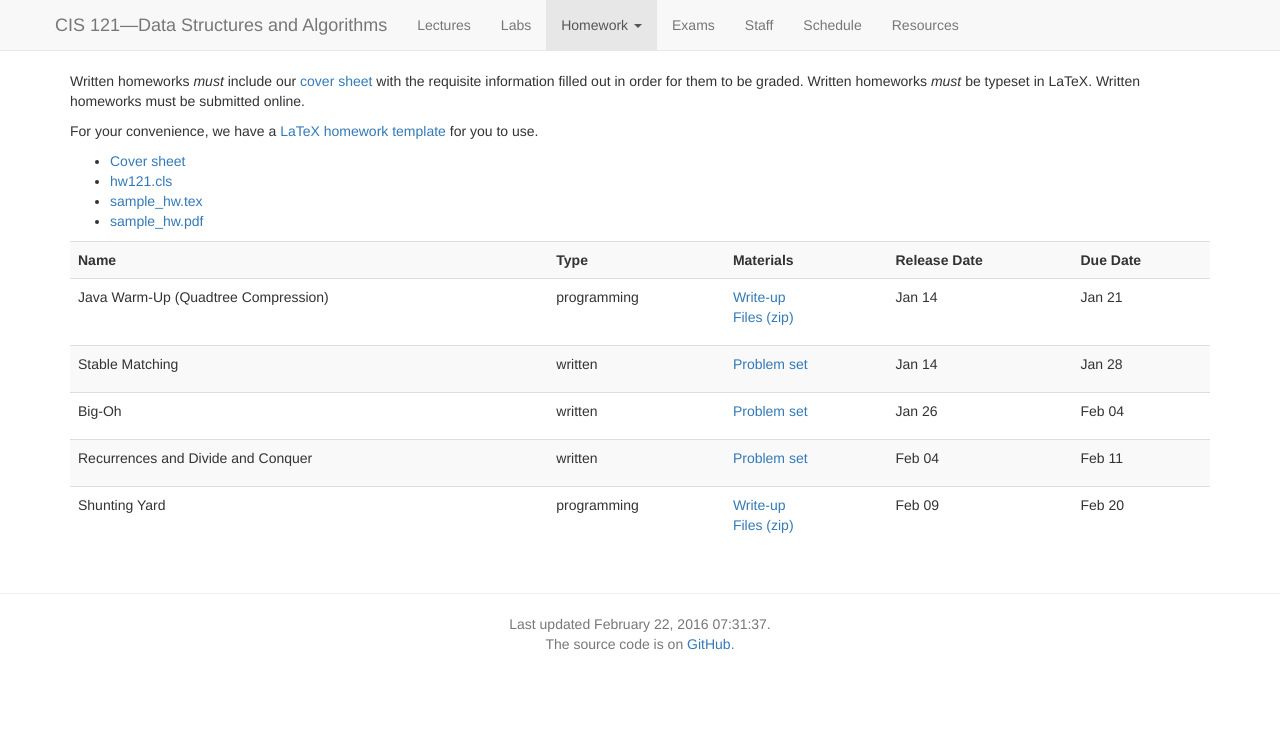
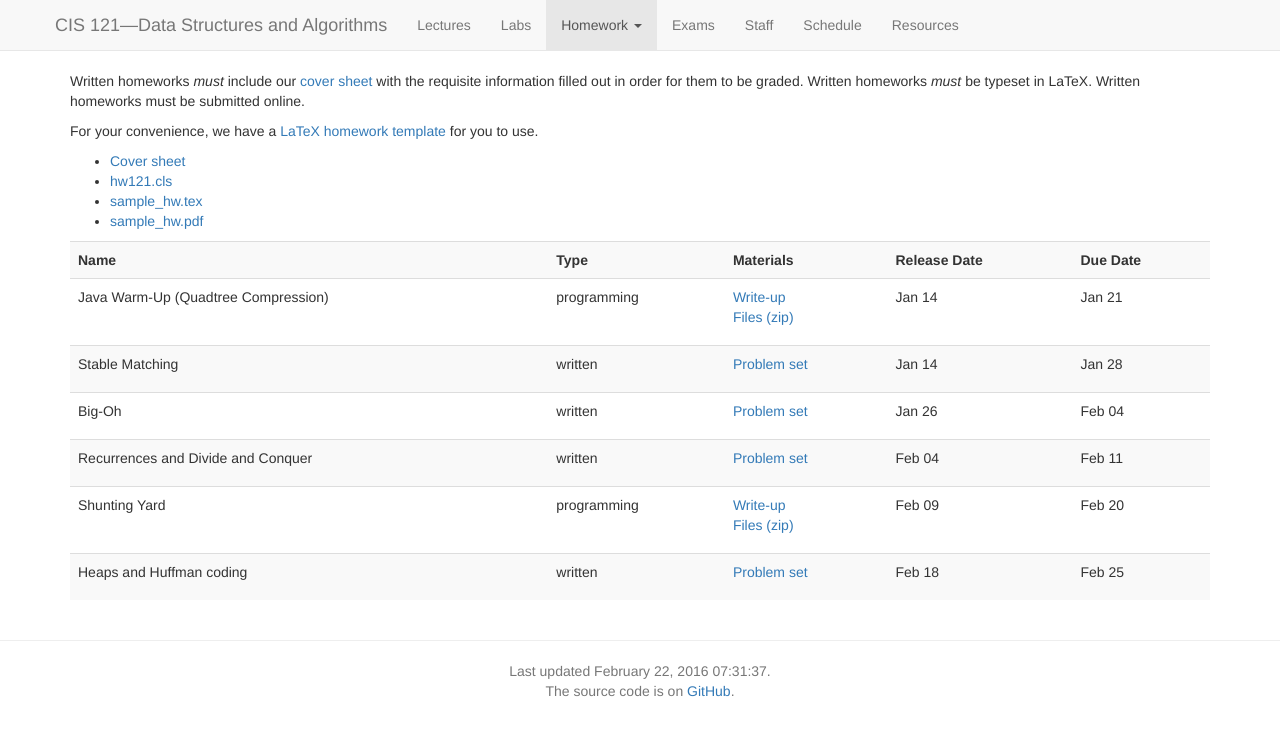
Before and after one commit to vikramkh/course-website-16fa, a Jekyll site: the page built from homework.md, in a window 1280 px wide. Shown: the top 736 px of the page. Built offline with Jekyll 4.4.1, drawn with Linux system fonts in a browser that asks for light colours; nearby versions of some CDN libraries.

Commit message:
Add heaps homework

```diff
--- a/_data/homeworks.yaml
+++ b/_data/homeworks.yaml
@@ -34,3 +34,10 @@
   zip: content/hws/hw5/hw5.zip
   release_date: 2016-02-09
   due_date: 2016-02-20
+
+- assignment: Heaps and Huffman coding
+  active: t
+  type: written
+  problem_set: content/hws/hw6/hw6.pdf
+  release_date: 2016-02-18
+  due_date: 2016-02-25
```
